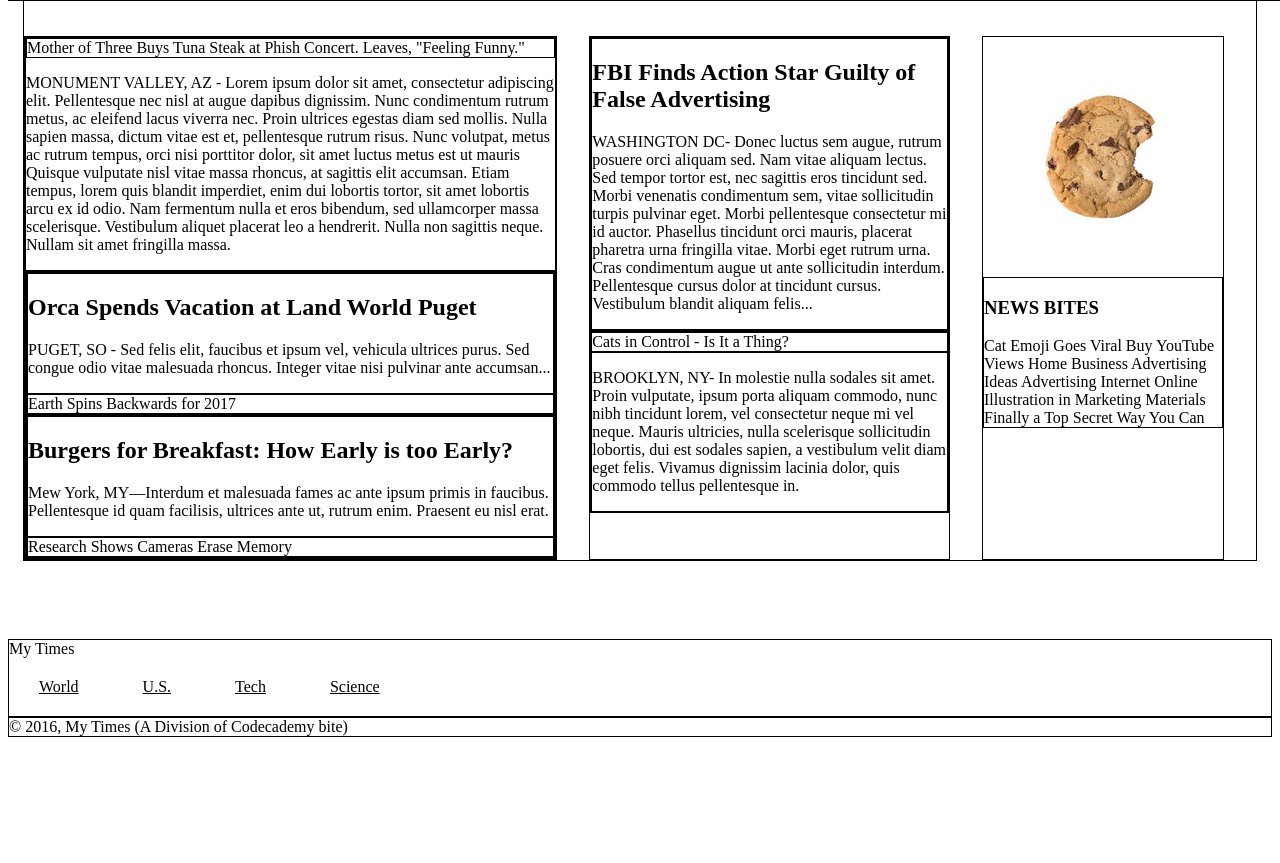
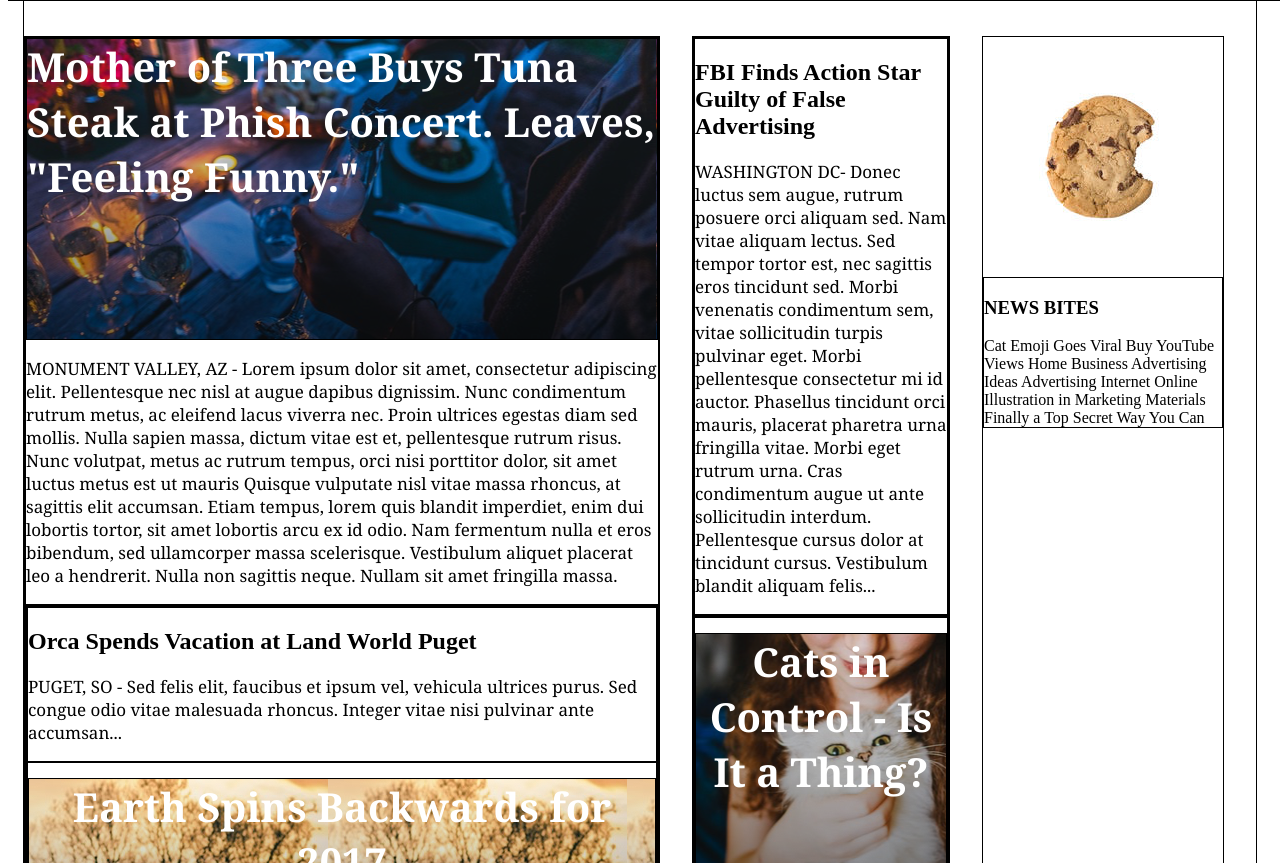
Before and after one commit to HDM007/MyTimes, a plain HTML site: page index.html in a window 1280 px wide. Shown: the part 89-952 px from the top of the page. Before the commit the page ends 834 px from the top, so only its background shows below. Drawn offline with Linux system fonts and the light colour scheme.

Commit message:
Added background images and fixed divs to refer to proper structural elements.

```diff
--- a/Resources/CSS/style.css
+++ b/Resources/CSS/style.css
@@ -63,6 +63,50 @@ column.small{
   padding-top: 116px;
 }
 
+.image-content{
+  font-family: Georgia;
+  font-weight: bold;
+  color: white;
+  font-size: 30px;
+  height: 300px;
+  margin-top: 15px;
+  text-align: center;
+}
+
+.fall-cancelled .image-content{
+  background-image: url("../Images/FallSeason.png");
+}
+
+.Research .image-content{
+  background-image:url("../Images/HipsterCameraman.png");
+}
+
+.Cat .image-content{
+  background-image:url("../Images/CatCEO.png");
+}
+
 div {
   border: 1px solid black;
 }
+
+.lead-story .image-content {
+  background-image: url("../Images/MainStory.png");
+  width: 630px;
+  margin-top: 0;
+  font-size: 40px;
+  text-align: left;
+}
+
+
+.narrative {
+  font-family: Georgia;
+  font-size: 17px;
+  color: black;
+}
+
+.image-content span {
+  font-family: Georgia;
+  font-size: 40px;
+  color: white;
+  font-weight: bold;
+}
--- a/index.html
+++ b/index.html
@@ -47,22 +47,26 @@
                 PUGET, SO - Sed felis elit, faucibus et ipsum vel, vehicula ultrices purus. Sed congue odio vitae malesuada rhoncus. Integer vitae nisi pulvinar ante accumsan...
               </p>
             </div>
-            <div class="fall-image">
+            <div class="fall-cancelled">
+              <div class= "image-content">
               <span> Earth Spins Backwards for 2017 </span>
             </div>
           </div>
+        </div>
 
           <div class="story">
             <div class="text-content">
               <h2> Burgers for Breakfast: How Early is too Early? </h2>
               <p class="narrative"> Mew York, MY—Interdum et malesuada fames ac ante ipsum primis in faucibus. Pellentesque id quam facilisis, ultrices ante ut, rutrum enim. Praesent eu nisl erat. </p>
             </div>
-            <div class="Research-image">
+            <div class="Research">
+              <div class= "image-content">
               <span> Research Shows Cameras Erase Memory </span>
             </div>
           </div>
         </div>
       </div>
+    </div>
 
       <!-- Second News Column. These are a few uniquie blocks stacked on top of each other in a column. -->
       <div class="column medium">
@@ -77,8 +81,10 @@
           </div>
         </div>
         <div class="story">
-          <div class="cat-image">
+          <div class= "Cat">
+            <div class= "image-content">
             <span> Cats in Control - Is It a Thing? </span>
+          </div>
           </div>
           <div class="text-content">
             <p class="narrative">
```
